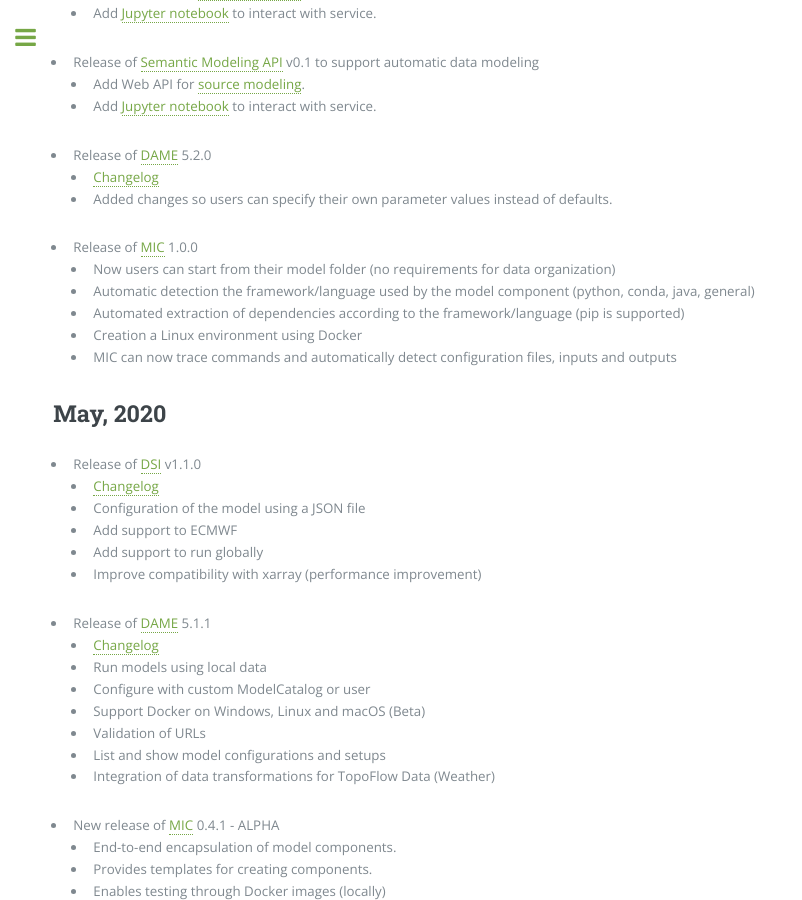
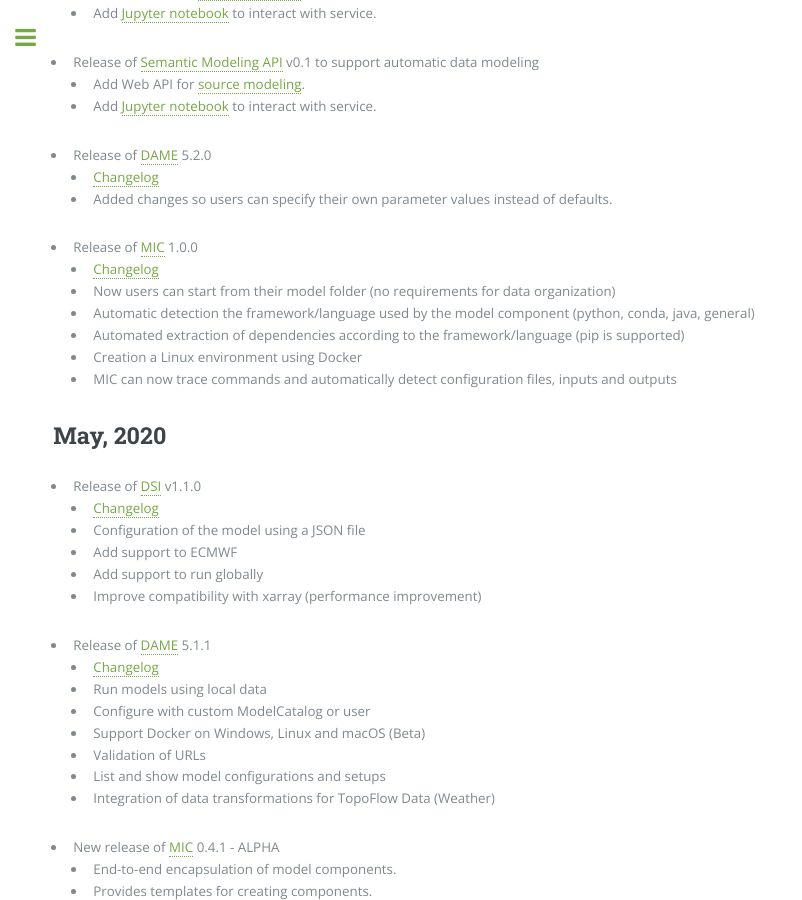
Before and after one commit to KnowledgeCaptureAndDiscovery/MINT, a Jekyll site: the page built from releases.md, in a window 1280 px wide and 900 px high, scrolled down 369 px. Shown: the whole window, without its empty margins (0-802 px from the left). Built offline with Jekyll 4.4.1, drawn with Linux system fonts in a browser that asks for light colours.

Commit message:
Update releases.md

```diff
--- a/releases.md
+++ b/releases.md
@@ -16,6 +16,7 @@
   *  [Changelog](https://github.com/mintproject/dame_cli/releases/tag/5.1.1)
   *  Added changes so users can specify their own parameter values instead of defaults.
 * Release of [MIC]({{ '/products/model/' | absolute_url }}#model-insertion-checker-mic) 1.0.0
+  * [Changelog](https://github.com/mintproject/mic/releases/tag/1.0.0)
   * Now users can start from their model folder (no requirements for data organization)
   * Automatic detection the framework/language used by the model component (python, conda, java, general)
   * Automated extraction of dependencies according to the framework/language (pip is supported)
```
